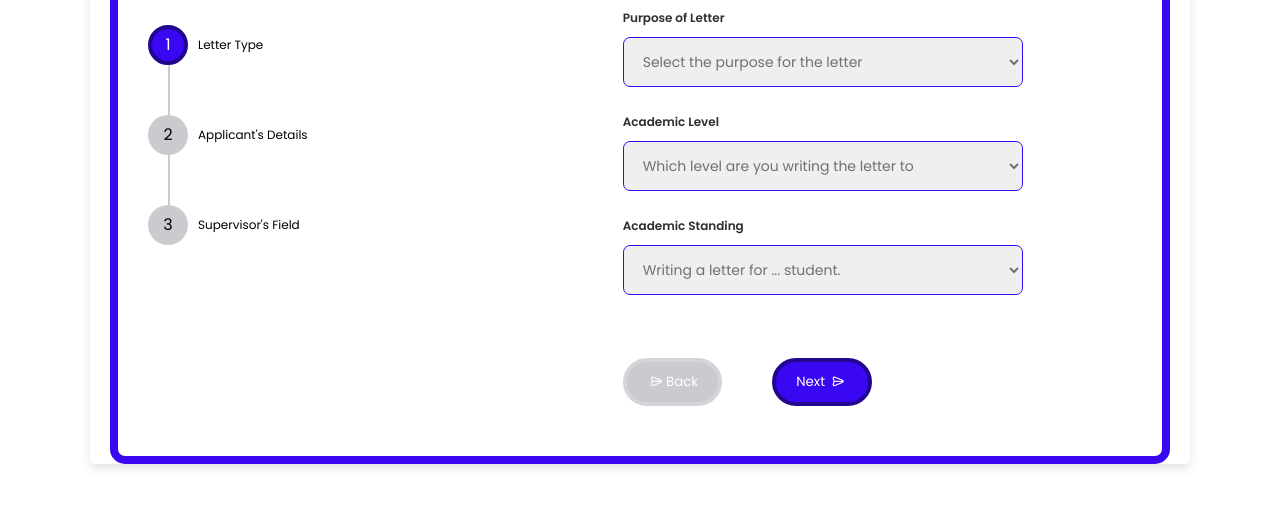
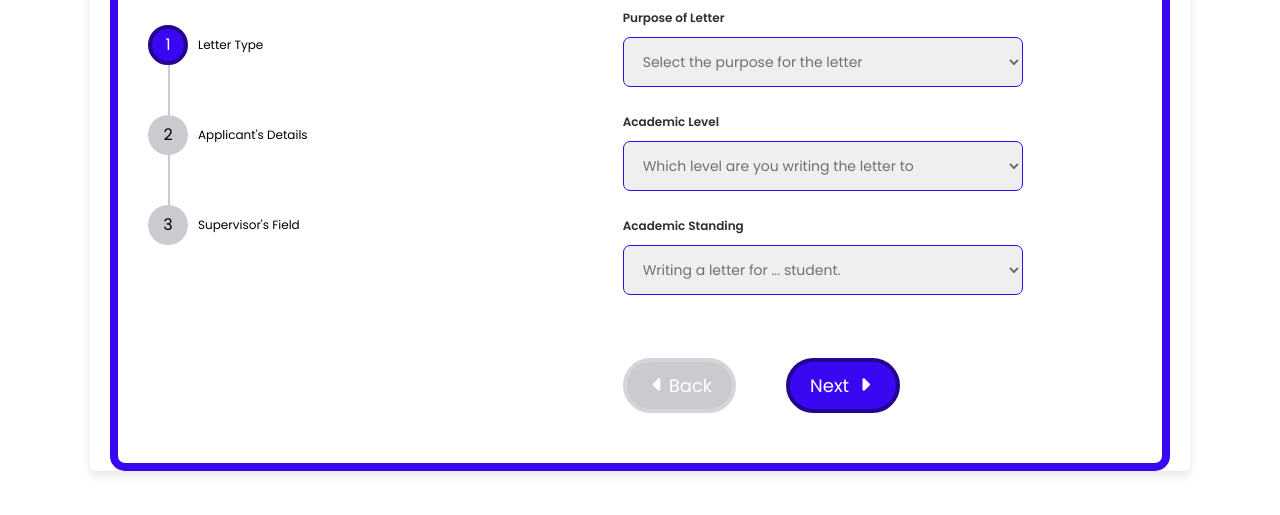
Before and after one commit to sadick-yakubu/letter-generator, a website: page pages/form.html in a window 1280 px wide. Shown: the part 211-726 px from the top of the page. Drawn offline with nearby package versions, Linux system fonts and the light colour scheme.

Commit message:
add icons to buttons

```diff
--- a/pages/form.html
+++ b/pages/form.html
@@ -4,6 +4,7 @@
     <meta http-equiv="X-UA-Compatible" content="IE=edge">
     <meta name="viewport" content="width=device-width, initial-scale=1.0">
     <title>Generate Letter</title>
+    <script src="https://kit.fontawesome.com/6e01d7d89c.js" crossorigin="anonymous"></script>
     <link href='https://unpkg.com/boxicons@2.1.4/css/boxicons.min.css' rel='stylesheet'>
     <link rel="stylesheet" href="https://unicons.iconscout.com/release/v4.0.0/css/line.css">
     <link rel="stylesheet" href="../resources/css/style.css">
@@ -16,7 +17,7 @@
             <div class="logo"><a href="../index.html">Letter Generator</a></div>
             <div class="nav-links">
                 <div class="sidebar-logo">
-                    <span class="logo-name">Letter Generator</span>
+                    <span class="logo-name"><a href="../index.html">Letter Generator</a></span>
                     <i class="bx bx-x"></i>
                 </div>
                 <ul class="links">
@@ -163,13 +164,13 @@
                 </div>
                 <div class="btn-group">
                     <button type="button" class="btn-prev" disabled>
-                        <i class="uil uil-navigator"></i>Back
+                        <i class="fa-solid fa-caret-left"></i>Back
                     </button>
                     <button type="button" class="btn-next">Next
-                       <i class="uil uil-navigator"></i>
+                        <i class="fa-solid fa-caret-right"></i>
                     </button>
                     <button type="button" class="btn-generate">Generate
-                        <i class="uil uil-navigator"></i>
+                        <i class="fa-solid fa-download"></i>
                     </button>
                 </div>
             </form>
--- a/sass/pages/_letter-form.scss
+++ b/sass/pages/_letter-form.scss
@@ -185,12 +185,11 @@ form>div.active{
 .form-three.active ~ .btn-group{
     justify-content: space-between;
 }
+form button {
+    font-size: 1.8rem;
+}
 form button i{
-    margin: 0 3px;
+    margin: 0 6px;
+    color: $white;
+    font-size: 2rem;
 }
-.btn-prev i{
-    transform: rotate(180deg);
-}
-.btn-generate i{
-    transform: rotate(270deg);
-}
```
Also changed, not shown: index.html (+2 -1 lines), resources/css/style.css.
